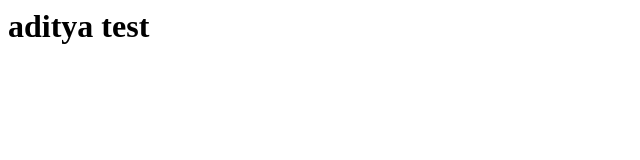
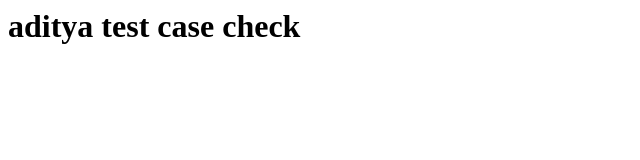
Before and after one commit to rahulpulimamidi/testone, a plain HTML site: page index.html in a window 1280 px wide. Shown: the whole page, without its empty margins (0-640 px from the left). Drawn offline with Linux system fonts and the light colour scheme.

Commit message:
test my 4rd commit

```diff
--- a/index.html
+++ b/index.html
@@ -1 +1 @@
-<html><head><h1>aditya test</h1></head></html>
+<html><head><h1>aditya test case check</h1></head></html>
```
